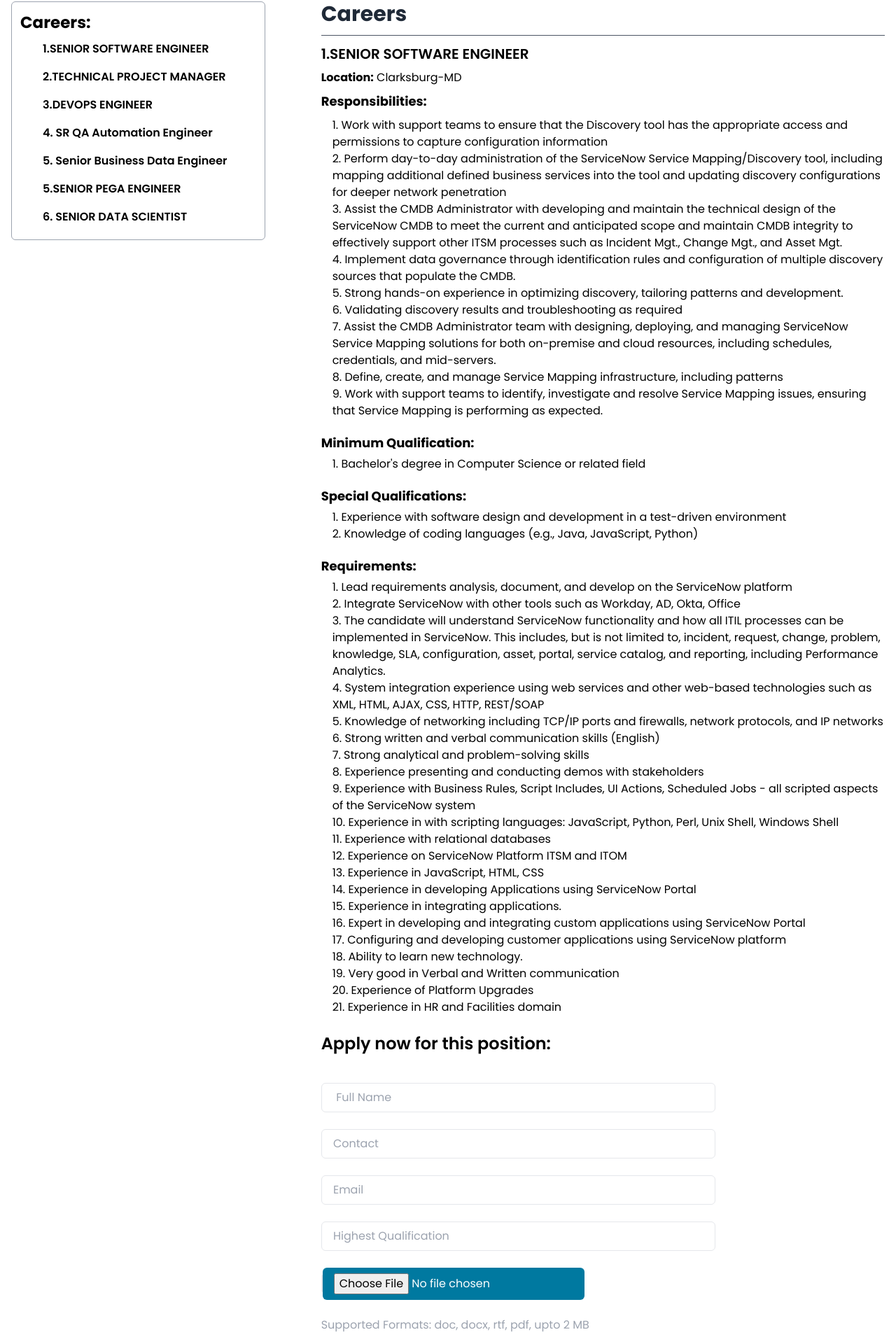
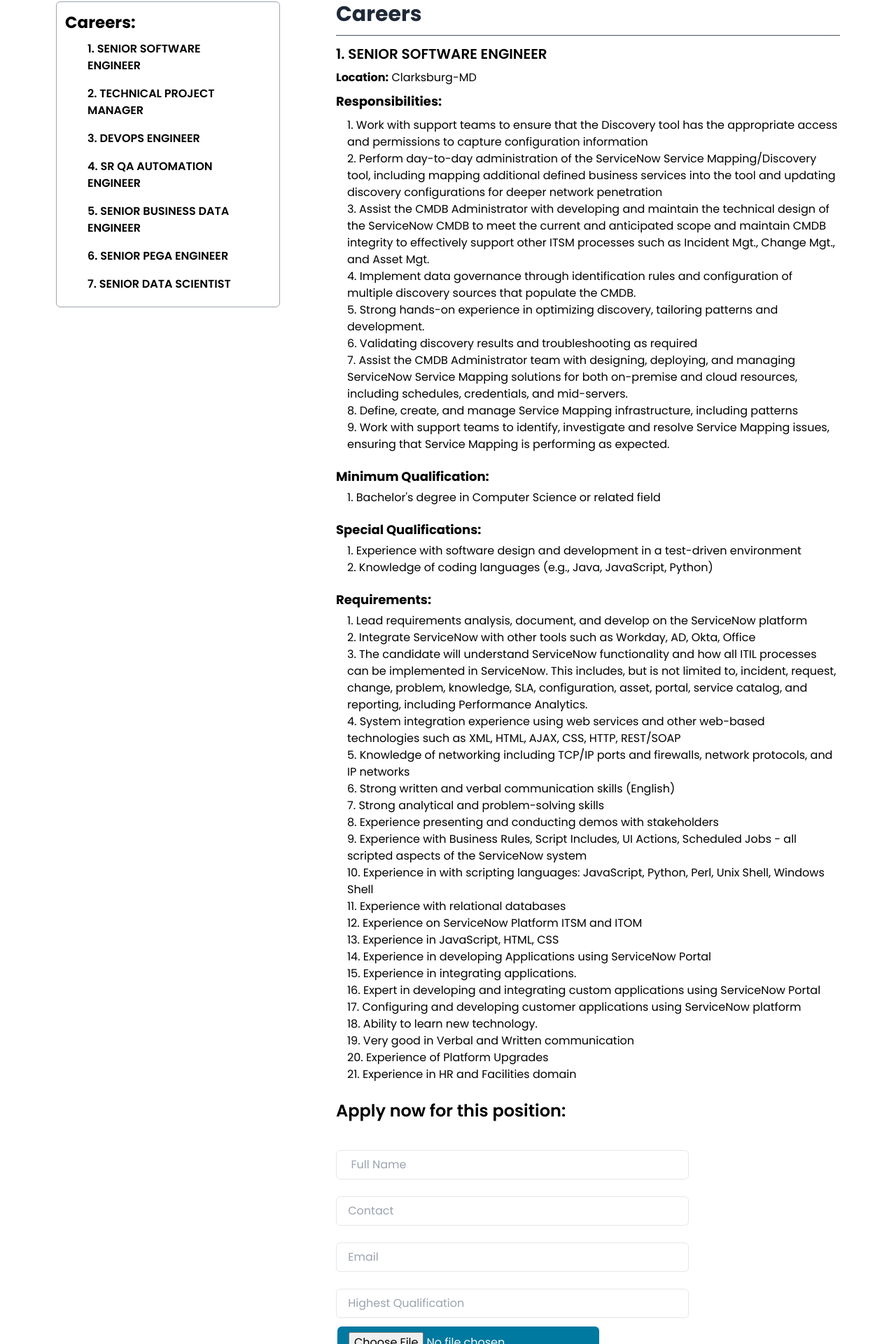
Before and after one commit to Ravitejachatti/refyndata_react, a React (Create React App) app: page /careers in a window 1280 px wide. Shown: the part 166-2086 px from the top of the page at 70% size. Built offline with nearby package versions, Linux system fonts and the light colour scheme.

Commit message:
sri suggested changes done perfectly

```diff
--- a/src/components/Footer/Footer.jsx
+++ b/src/components/Footer/Footer.jsx
@@ -20,9 +20,9 @@
             <img
               src="/footer/E-Verify_Logo-2x.png"
               alt="company_verification"
-              className="h-10 mb-3 transform transition-transform hover:translate-y-[-5px] py-2"
+              className="h-10 mb-3 "
             />
-            <p className="mb-3  transform transition-transform hover:translate-y-[-5px]">
+            <p className="mb-3">
               With lots of unique blocks, you can easily build a page without
               coding. Build your next landing page.
             </p>
--- a/src/components/Home/about.js
+++ b/src/components/Home/about.js
@@ -19,14 +19,14 @@
         </div> */}
 
         {/* Card Section */}
-        <div className=" grid grid-cols-1 md:grid-cols-3 gap-12">
+        <div className=" grid grid-cols-1 md:grid-cols-3 gap-12 sm:px-3 md:px-5 lg:px-20">
           {/* Card 1 */}
           <div className=" overflow-hidden">
             <div className="w-24 h-24 bg-white rounded-full flex items-center justify-center mx-auto mb-4">
               <img src="home_image/exclusive.png" alt="exlusive service" className="w-16 h-16 rounded-full object-cover object-center" />
             </div>
             <div className="m-2 p-4">
-              <h3 className="text-xl font-semibold mb-2 text-center transform transition-transform hover:translate-y-[-4px]">Exclusive Service</h3>
+              <h3 className="text-xl font-semibold mb-2 text-center ">Exclusive Service</h3>
               <p className="text-gray-600 text-center">We serve small, medium, and large scale organizations with the belief that no business or technological initiative is too difficult for us to handle</p>
             </div>
           </div>
@@ -37,7 +37,7 @@
               <img src="home_image/superFast.png" alt="superFast" className="w-16 h-16 rounded-full object-cover object-center" />
             </div>
             <div className="m-2 p-4">
-              <h3 className="text-xl font-semibold mb-2 text-center transform transition-transform hover:translate-y-[-4px]">Super Fast </h3>
+              <h3 className="text-xl font-semibold mb-2 text-center ">Super Fast </h3>
               <p className="text-gray-600 text-center">From cloud migration to managed IT, Refyn Data's quick-deploy solutions & top talent get you online and optimized - fast</p>
             </div>
           </div>
@@ -48,7 +48,7 @@
               <img src="/home_image/BestQuality.png" alt="Best Quality" className="w-16 h-16 rounded-full object-cover object-center" />
             </div>
             <div className="m-2 p-4">
-              <h3 className="text-xl font-semibold mb-2 text-center transform transition-transform hover:translate-y-[-4px]">Best Quality</h3>
+              <h3 className="text-xl font-semibold mb-2 text-center ">Best Quality</h3>
               <p className="text-gray-600 text-center">Refyn Data's top-notch IT solutions go beyond fixing problems. They proactively optimize your systems, ensuring smooth sailing for your business.</p>
             </div>
           </div>
--- a/src/components/Home/hero_section.js
+++ b/src/components/Home/hero_section.js
@@ -3,7 +3,7 @@
 
 const HeroSection = () => {
   return (
-    <div className="mt-2 py-12 md:py-16 lg:py-20">
+    <div className="mt-2 py-12 md:py-16 lg:py-20 sm:px-3 md:px-5 lg:px-20">
       <div className="container mx-auto flex flex-col md:flex-row items-center">
         {/* Column 1 */}
         <div className="md:w-3/5 mx-3 mb-8 md:mb-0 md:mr-4">
--- a/src/components/Home/service.js
+++ b/src/components/Home/service.js
@@ -126,7 +126,7 @@
             alt="consultation"
           />
 
-          <p className="serivce_text_on">Business
+          <p className="serivce_text_on">Business <br></br>
 Analysis</p>
         </div>
 
--- a/src/components/data/careers.json
+++ b/src/components/data/careers.json
@@ -1,7 +1,7 @@
 {
   "careers": [
     {
-      "name": "1.SENIOR SOFTWARE ENGINEER",
+      "name": "1. SENIOR SOFTWARE ENGINEER",
       "location": "Clarksburg-MD",
       "responsibilities": [" Work with support teams to ensure that the Discovery tool has the appropriate access and permissions to capture configuration information ",
        " Perform day-to-day administration of the ServiceNow Service Mapping/Discovery tool, including mapping additional defined business services into the tool and updating discovery configurations for deeper network penetration ",
@@ -40,7 +40,7 @@
       ]
     },
      {
-      "name": "2.TECHNICAL PROJECT MANAGER",
+      "name": "2. TECHNICAL PROJECT MANAGER",
       "location": "Clarksburg, MD, USA",
       "responsibilities": [" Manage Project Scope and Sprint scope progress, risk and issues, including documenting, communicating and facilitating status reports and action items.",
       " Develop and distribute timely meeting minutes, to include track/manage action items and verify they are incorporated into the program schedule and that deliverables are met on time.",
@@ -56,12 +56,12 @@
        " Monitor, track and control outcomes to resolve issues, conflicts, dependencies and critical path deliverables."
        ],
       "minimumQualification": [" Bachelor's degree in Computer Science or related field"],
-      "specialQualifications": [" Experience with software design and development in a test-driven environment", "2. Knowledge of coding languages (e.g., Java, JavaScript, Python)"],
+      "specialQualifications": [" Experience with software design and development in a test-driven environment", " Knowledge of coding languages (e.g., Java, JavaScript, Python)"],
       "requirements": [
         " Strong oral and written communication skills, and demonstrated ability to influence others",
         " 8+ years of experience as a Project Manager in an Agile environment.",
         " 2+ years of Cloud experience (AWS or Azure)",
-        " 2-year experience with Migration project from on prem to (AWS or Azure)",
+        " 2+ year experience with Migration project from on prem to (AWS or Azure)",
         " Strong analytical ability that enables you to break down complex problems and synthesize insights from data",
         " Organizational skills to manage multiple projects and priorities",
         " Experience with stakeholder management",
@@ -69,7 +69,7 @@
       ]
     },
      {
-      "name": "3.DEVOPS ENGINEER",
+      "name": "3. DEVOPS ENGINEER",
       "location": "Clarksburg, MD, USA",
       "responsibilities": [" DevOps Officer: Manages the DevOps implementation in an organization",
        " Release Manager: Helps in the integration of new features into existing features.",
@@ -100,7 +100,7 @@
       ]
     },
      {
-      "name": "4. SR QA Automation Engineer",
+      "name": "4. SR QA AUTOMATION ENGINEER",
       "location": "Clarksburg, MD",
       "responsibilities": [" Develop high-quality software design and architecture", " Identify, prioritize, and execute tasks in the software development life cycle", " Develop tools and applications by producing clean, efficient code", " Automate tasks through appropriate tools and scripting"],
       "minimumQualification": [" Degree in Computer Science, Electronics Engineering or related field."],
@@ -125,13 +125,13 @@
       ]
     },
      {
-      "name": "5. Senior Business Data Engineer",
+      "name": "5. SENIOR BUSINESS DATA ENGINEER",
       "location": "Clarksburg, MD, USA",
       "responsibilities": [" The candidate will demonstrate exceptional impact in delivering projects in terms of architecture, technical deliverables and project delivery throughout the project lifecycle. The candidate is expected to be conversant with Agile methodologies and tools and have a track record of delivering products in a production environment",
       " Work with a team of experts in deep learning, machine learning, distributed systems, program management, and product teams, and work on all aspects of design, development and delivery of deep learning enabled end-to-end pipelines and solutions.",
       " Lead the development of technical solutions and implement architectures for project and products across data engineering and data science teams",
       " Lead the architecture, design, and development of new intelligent power technology products and production quality end to end systems",
-      " Experience on ML/AI Software development environment",
+      " Experience on AI/ML Software development environment",
       " Work with your team and others, defining the architecture, design, and management of secure, large-scale, highly-distributed, geo-redundant, multi-tenant data stores",
       " Knowledge with microservices, cloud APIS (e.g. AWS and MS Azure)",
       " Is accountable for end-to end delivery of solutions from requirements gathering to production",
@@ -166,7 +166,7 @@
       ]
     },
      {
-      "name": "5.SENIOR PEGA ENGINEER",
+      "name": "6. SENIOR PEGA ENGINEER",
       "location": "Clarksburg, MD",
       "responsibilities": [" Perform BPM - PEGA PRPC and Java/J2EE Web Applications development and testing", " Develop BPM applications using Pega PRPC 6.x, HCIF, and Smart Dispute Frameworks",
       " Implement Pega Scrum and Agile Methodologies",
@@ -204,7 +204,7 @@
       ]
     },
     {
-      "name": "6. SENIOR DATA SCIENTIST",
+      "name": "7. SENIOR DATA SCIENTIST",
       "location": "Clarksburg, MD",
       "responsibilities": [" Lead projects or small teams to unblock and advocate for ML excellence",
       " Adapt standard machine learning methods to leverage modern parallel environments",
--- a/src/pages/About.jsx
+++ b/src/pages/About.jsx
@@ -38,14 +38,14 @@
 
 ];
   return (
-    <div className="container mx-auto p-4 font-poppins ">
+    <div className="container mx-auto p-4 font-poppins sm:px-3 md:px-5 lg:px-20">
                 <div className="mb-10">
                     <h1 className="text-md font-bold"><Link to="/" >Home / About Us</Link></h1>
 
                 </div>
                 <div className="grid grid-cols-1 md:grid-cols-3 md:gap-x-[20px] lg:gap-x-[60px]">
                     {/* Table of Contents */}
-                    <div className="mb-10">
+                    <div className="mb-10 hidden md:block">
                         <div className="w-full border border-gray-400 rounded-md">
                             <p className="px-2 md:px-3 lg:px-5 py-1 md:py-2 lg:py-3 font-bold text-[23px]">Contents:</p>
                             <table className="w-full px-5 mb-5">
--- a/src/pages/Careers.jsx
+++ b/src/pages/Careers.jsx
@@ -84,7 +84,7 @@
   };
 
   return (
-    <div className="container mx-auto p-4 font-poppins ">
+    <div className="container mx-auto p-4 font-poppins sm:px-3 md:px-5 lg:px-20">
       <div className="mb-10">
       <h1 className="text-md font-bold"><Link to="/" >Home / About Us</Link></h1>
       </div>
@@ -204,7 +204,7 @@
                       </div>
                       <div>
                         <input
-                          className=" px-5 py-[8px]  mb-[24px] border rounded-md w-[100%]  md:w-[70%]"
+                          className=" px-5 py-[8px]  mb-[12px] border rounded-md w-[100%]  md:w-[70%]"
                           type="text"
                           name="qualification"
                           placeholder=" Highest Qualification "
--- a/src/pages/Clients.jsx
+++ b/src/pages/Clients.jsx
@@ -39,7 +39,7 @@
   const numCols = windowWidth > 768 ? 4 : 2; // Change to 768 for tablet breakpoint
 
   return (
-      <div className="container mx-auto p-4 font-poppins">
+      <div className="container mx-auto p-4 font-poppins sm:px-3 md:px-5 lg:px-20">
         <div className="mb-10">
         <h1 className="text-md font-bold"><Link to="/" >Home / About Us</Link></h1>
         </div>
--- a/src/pages/Contact.jsx
+++ b/src/pages/Contact.jsx
@@ -9,7 +9,7 @@
 
 export default function Contact() {
   return (
-    <div className="container mx-auto p-4 font-poppins ">
+    <div className="container mx-auto p-4 font-poppins sm:px-3 md:px-5 lg:px-20">
       <div className="mb-10">
         <h1 className="text-md font-bold"><Link to="/" >Home / About Us</Link></h1>
       </div>
@@ -62,7 +62,7 @@
 
 
       {/*  Address and location*/}
-      <div className="grid grid-cols-1 md:grid-cols-3  md:gap-x-4 lg:gap-x-20 mt-5">
+      <div className="grid grid-cols-1 md:grid-cols-3  md:gap-x-4 lg:gap-x-20 mt-5 ">
 
         {/*Registered Office  */}
         <Link to="https://maps.app.goo.gl/8VhdYJpt6cyVfLPn6" target="_blank" rel="noopener noreferrer">
--- a/src/pages/Services.jsx
+++ b/src/pages/Services.jsx
@@ -10,7 +10,7 @@
   };
 
   return (
-      <div className="container mx-auto p-4 font-poppins">
+      <div className="container mx-auto p-4 font-poppins sm:px-3 md:px-5 lg:px-20">
         <div className="mb-10">
         <h1 className="text-md font-bold"><Link to="/" >Home / About Us</Link></h1>
         </div>
@@ -39,11 +39,11 @@
               <p className="border-t border-gray-600 my-3"></p>
               <h3 className="text-2xl font-bold mb-2">{selectedService.topic}</h3>
               <p className='w-full font-regular font text-[18px]'><i>{selectedService.special_line}</i></p>
-              <img src={selectedService.image} alt={selectedService.topic} className="w-[600px] md:h-[400px] my-5 rounded-md" />
+              <img src={selectedService.image} alt={selectedService.topic} className="w-[600px] md:h-[400px] my-10 rounded-md" />
               <p className='w-full font-regular font md:text-lg'>{selectedService.description.paragraph1}</p>
               <br/>
               <p className='w-full font-regular font md:text-lg' >{selectedService.special_line2}</p>
-            <ul className='mb-5'>
+            <ul className='mb-4'>
                 {selectedService.points.map((point, index) => (
                   <li key={index} className='md:text-lg '>{point} </li>
                 ))}
```
